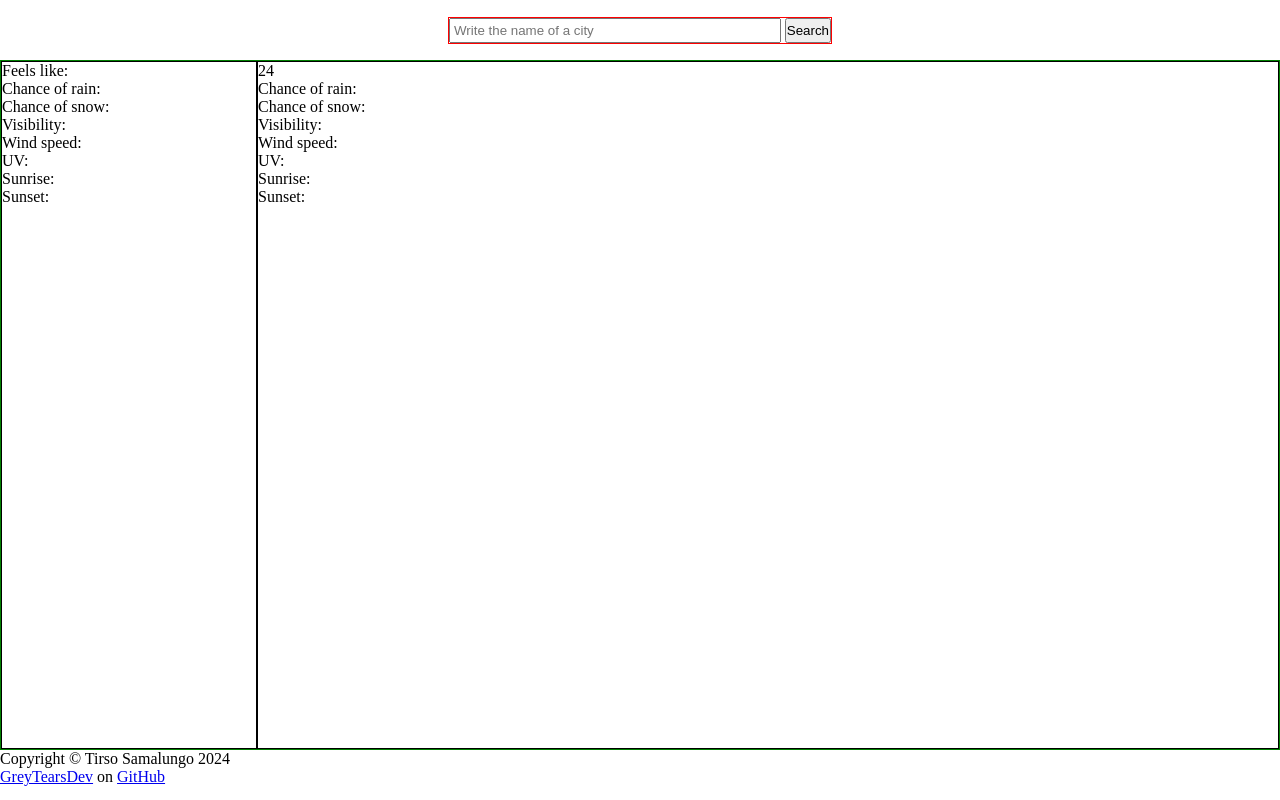
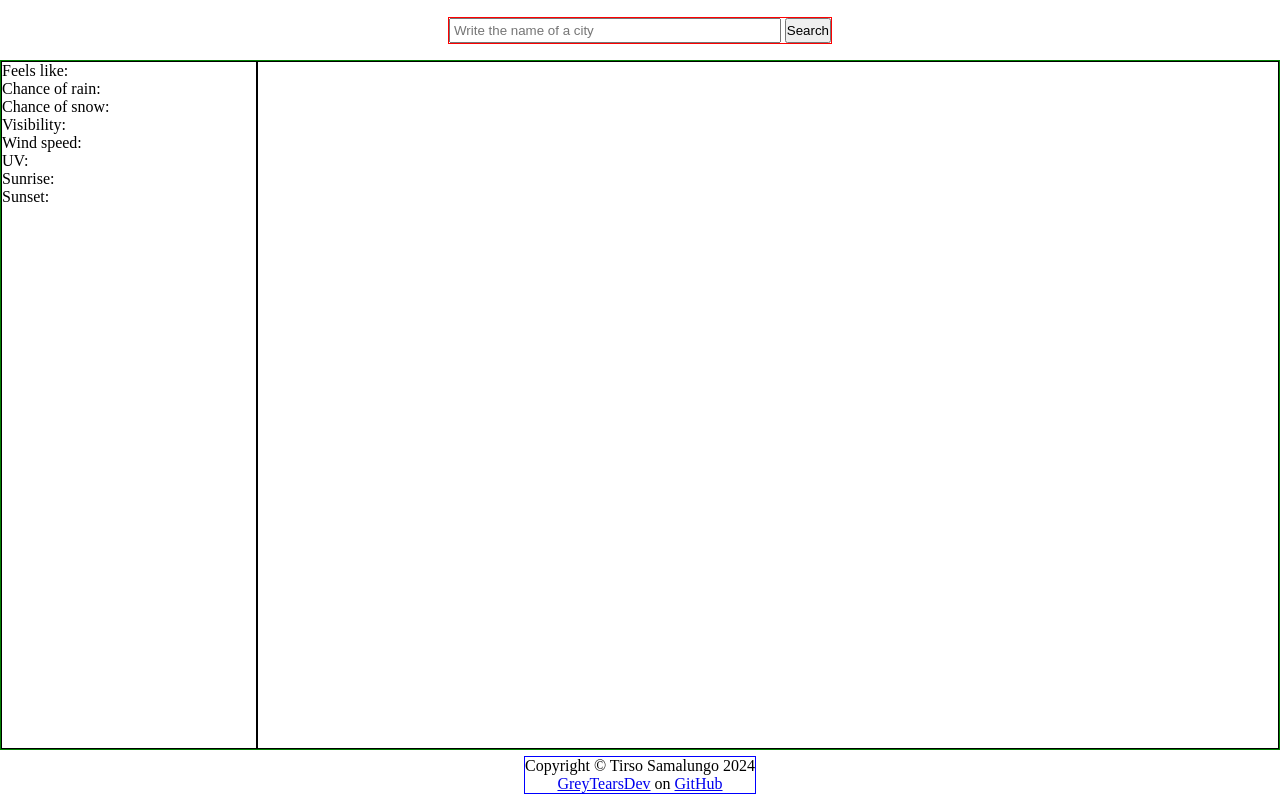
Before and after one commit to GreyTearsDev/weather-app, a website built with webpack: page src/index.html in a window 1280 px wide. Built offline with nearby package versions, Linux system fonts and the light colour scheme.

Commit message:
Finish base layout

```diff
--- a/src/index.html
+++ b/src/index.html
@@ -30,21 +30,12 @@
         <p>Sunrise:</p>
         <p>Sunset:</p>
       </div>
-      <div class="middle__container middle__container--center">
-        <p>24</p>
-        <p>Chance of rain:</p>
-        <p>Chance of snow:</p>
-        <p>Visibility:</p>
-        <p>Wind speed:</p>
-        <p>UV:</p>
-        <p>Sunrise:</p>
-        <p>Sunset:</p>
-      </div>
+      <div class="middle__container middle__container--center"></div>
     </main>
 
     <!-- Bottom section -->
     <footer class="bottom">
-      <div class="bottom__container bottom__container--copyright">
+      <div class="bottom__copyright">
         <p>Copyright © Tirso Samalungo 2024</p>
         <p>
           <a href="https://github.com/GreyTearsDev">GreyTearsDev</a> on
--- a/src/styles.css
+++ b/src/styles.css
@@ -69,4 +69,14 @@ main > div {
 }
 .bottom {
   grid-area: bottom;
+  display: flex;
+  justify-content: center;
+  align-items: center;
 }
+
+.bottom__copyright {
+  border: 1px solid blue;
+  display: flex;
+  flex-direction: column;
+  align-items: center;
+}
```
